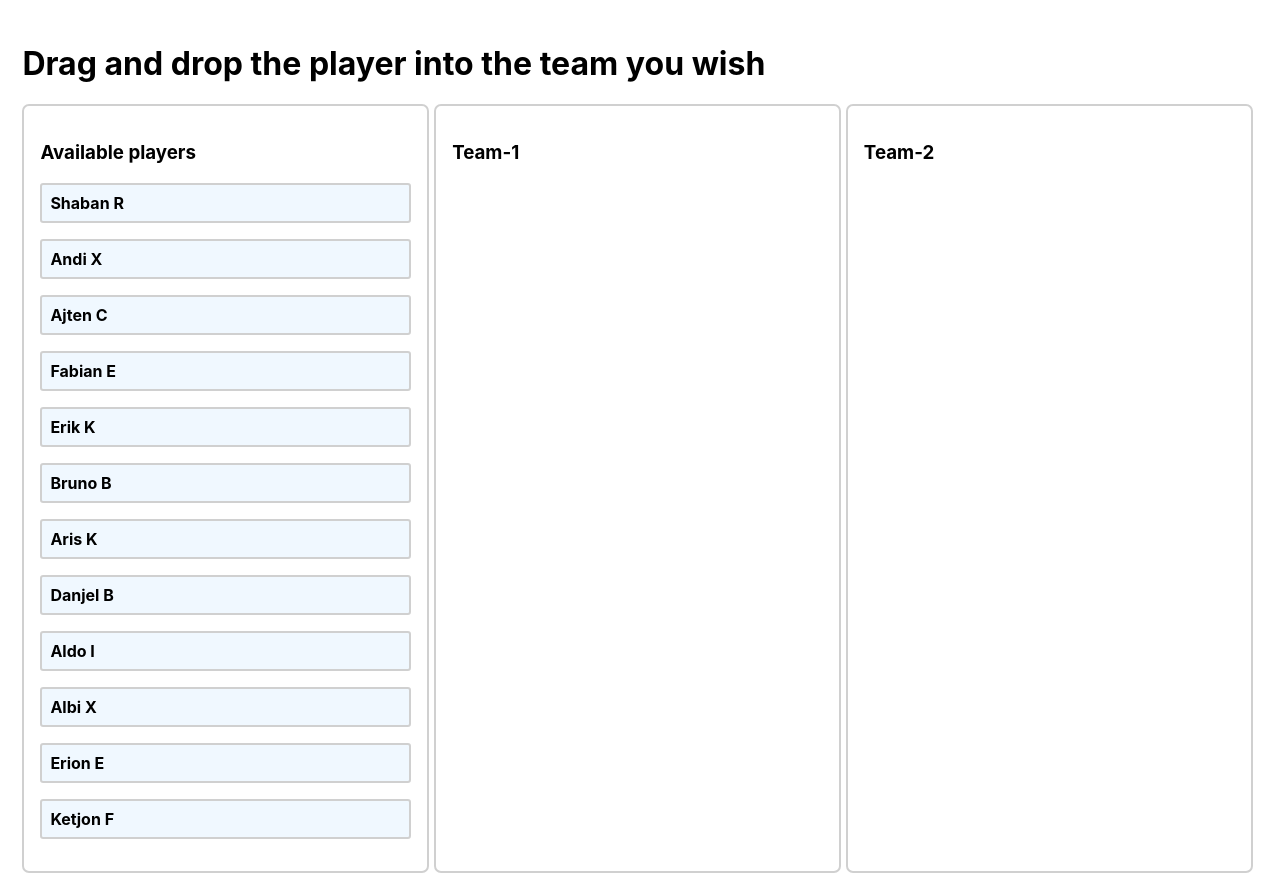
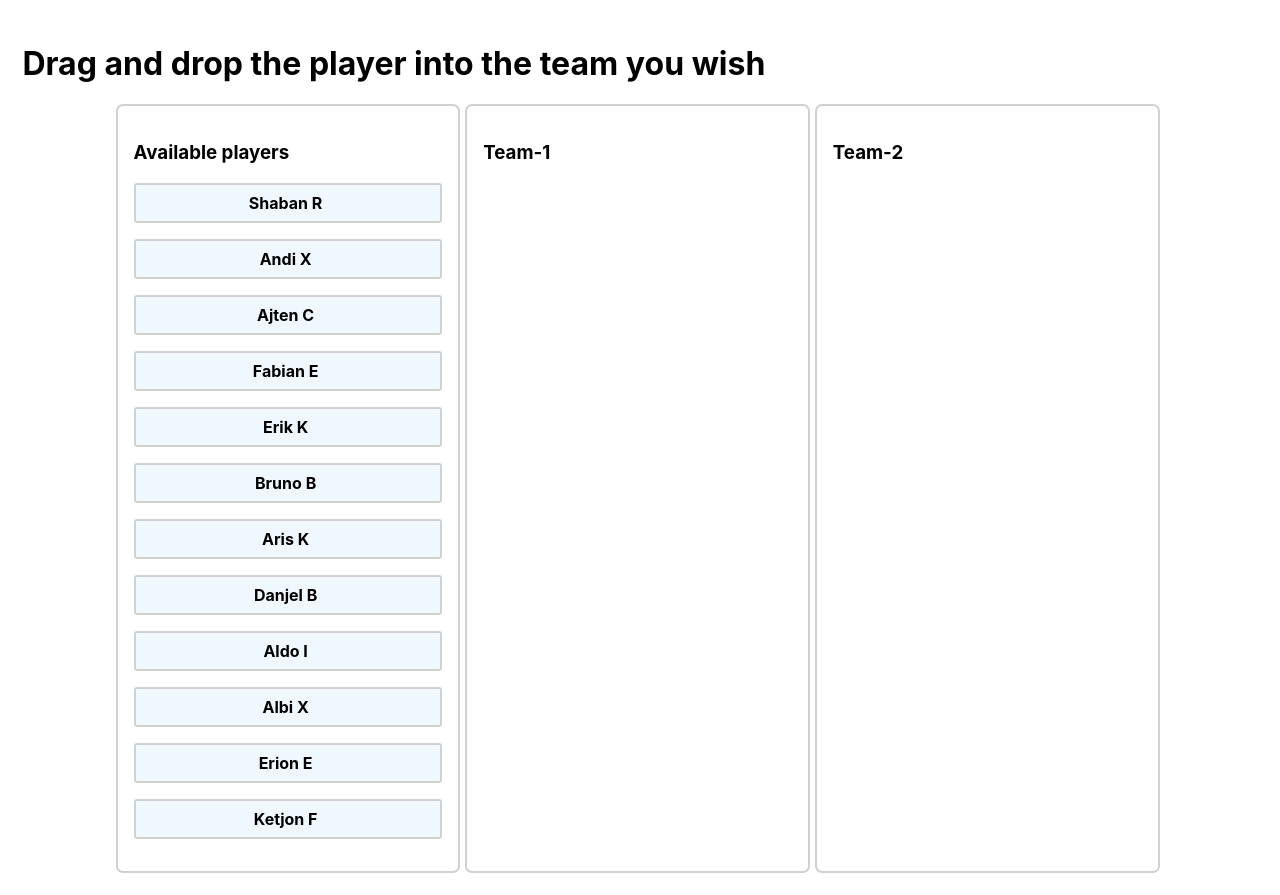
Before and after one commit to omelale/duassis-drag-n-drop, a React (Create React App) app: page / in a window 1280 px wide. Built offline with nearby package versions, Linux system fonts and the light colour scheme.

Commit message:
css edits

```diff
--- a/src/App.css
+++ b/src/App.css
@@ -8,7 +8,8 @@
 .teamContainer {
   display: flex;
   flex-direction: row;
-  margin-left:auto;margin-right:auto
+  margin-left:auto;margin-right:auto;
+  justify-content: center;
 }
 #players {
   padding-left: 0;
@@ -17,6 +18,7 @@
   border-radius: 7px;
   border: 2px solid #d0d0d0;
   min-width: 25%;
+  max-width:220px;
   transition: background-color 0.2s ease-in-out;
   margin-right: 0.3rem;
   flex: 1;
@@ -33,6 +35,7 @@
 #players #player {
   display: flex;
   align-items: center;
+  justify-content: center;
   border: solid 2px #d0d0d0;
   border-radius: 0.2em;
   padding: 0.5em 0.8em 0.5em 0.5em;
```
